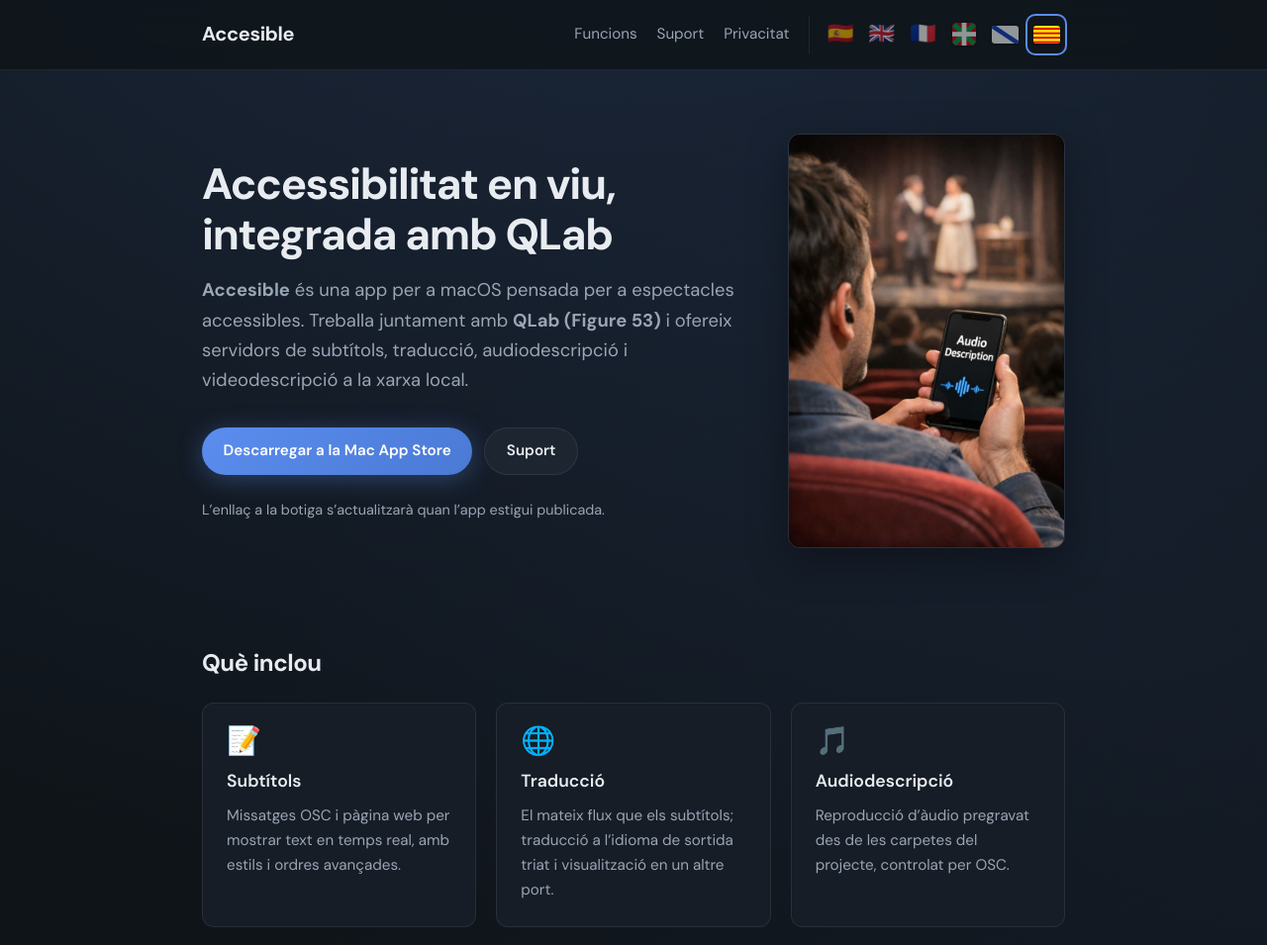
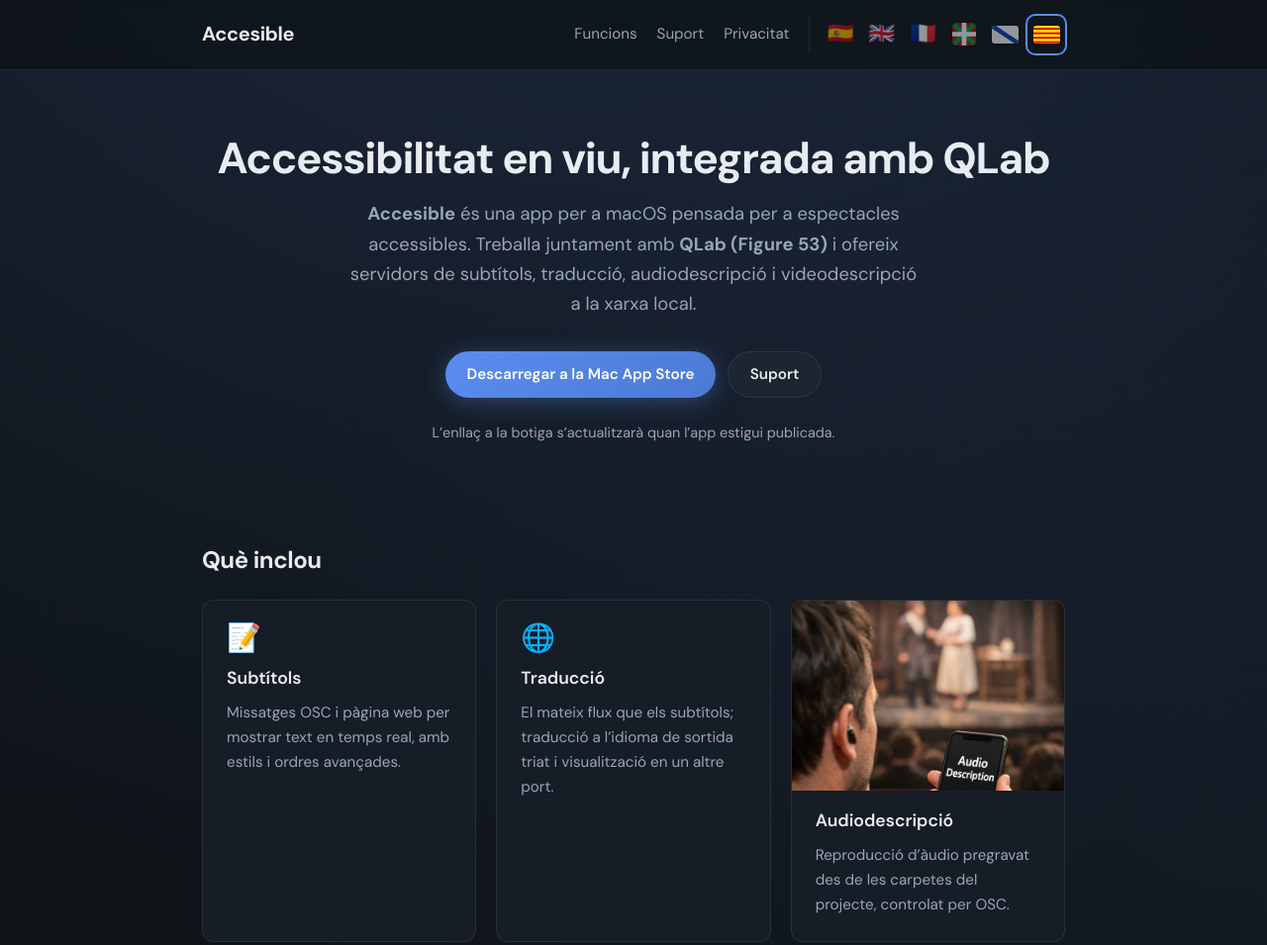
Before and after one commit to songuille/accesible-web, a plain HTML site: page docs/ca/index.html in a window 1280 px wide. Shown: the top 955 px of the page at 99% size. Drawn offline with Linux system fonts and the light colour scheme.

Commit message:
Move audiodescripción image into feature card; simplify hero

```diff
--- a/docs/ca/index.html
+++ b/docs/ca/index.html
@@ -42,8 +42,6 @@
     <main>
       <section class="hero">
         <div class="wrap">
-          <div class="hero-layout">
-            <div class="hero-copy">
           <h1>Accessibilitat en viu, integrada amb QLab</h1>
           <p class="tagline">
             <strong>Accesible</strong> és una app per a macOS pensada per a espectacles accessibles.
@@ -57,11 +55,6 @@
           <p class="tagline hero-note">
             L’enllaç a la botiga s’actualitzarà quan l’app estigui publicada.
           </p>
-            </div>
-            <figure class="hero-figure">
-              <img src="../assets/images/audiodescripcion.png" alt="Espectador al teatre amb el mòbil per seguir l’audiodescripció en directe, amb auricular." width="682" height="1024" loading="lazy" decoding="async">
-            </figure>
-          </div>
         </div>
       </section>
 
@@ -79,8 +72,10 @@
               <h3>Traducció</h3>
               <p>El mateix flux que els subtítols; traducció a l’idioma de sortida triat i visualització en un altre port.</p>
             </article>
-            <article class="card">
-              <div class="icon" aria-hidden="true">🎵</div>
+            <article class="card card-feature-photo">
+              <figure class="card-feature-img">
+                <img src="../assets/images/audiodescripcion.png" alt="Espectador al teatre amb el mòbil per seguir l’audiodescripció en directe, amb auricular." width="682" height="1024" loading="lazy" decoding="async">
+              </figure>
               <h3>Audiodescripció</h3>
               <p>Reproducció d’àudio pregravat des de les carpetes del projecte, controlat per OSC.</p>
             </article>
--- a/docs/css/styles.css
+++ b/docs/css/styles.css
@@ -276,65 +276,29 @@
   font-size: 1.15rem;
 }
 
-.hero-layout {
-  display: grid;
-  gap: 2rem;
-  align-items: center;
-  text-align: center;
-}
-
-.hero-copy {
-  min-width: 0;
-}
-
-.hero-figure {
-  margin: 0;
-}
-
-.hero-figure img {
-  display: block;
-  width: 100%;
-  max-width: min(20rem, 100%);
-  height: auto;
-  margin: 0 auto;
-  border-radius: var(--radius);
-  border: 1px solid var(--border);
-  box-shadow: 0 12px 40px rgba(0, 0, 0, 0.35);
-}
-
 .hero-note {
   margin-top: 1.5rem !important;
   margin-bottom: 0 !important;
   font-size: 0.9rem !important;
 }
 
-@media (min-width: 900px) {
-  .hero-layout {
-    grid-template-columns: 1fr minmax(0, 17.5rem);
-    text-align: left;
-  }
+/* Imagen dentro de la tarjeta Audiodescripción */
+.card-feature-photo {
+  overflow: hidden;
+}
 
-  .hero-layout .hero-copy {
-    text-align: left;
-  }
+.card-feature-img {
+  margin: -1.5rem -1.5rem 1rem;
+  line-height: 0;
+}
 
-  .hero-layout .hero-copy .tagline {
-    margin-left: 0;
-    margin-right: 0;
-  }
-
-  .hero-layout .cta-row {
-    justify-content: flex-start;
-  }
-
-  .hero-figure {
-    justify-self: end;
-  }
-
-  .hero-figure img {
-    margin: 0;
-    max-width: 17.5rem;
-  }
+.card-feature-img img {
+  display: block;
+  width: 100%;
+  height: auto;
+  object-fit: cover;
+  max-height: 12rem;
+  object-position: center 20%;
 }
 
 .cta-row {
```
Also changed, not shown: docs/en/index.html (+4 -9 lines), docs/es/index.html (+4 -9 lines), docs/eu/index.html (+4 -9 lines), docs/fr/index.html (+4 -9 lines), docs/gl/index.html (+4 -9 lines). Lines whose indentation alone changed are shown as unchanged.
